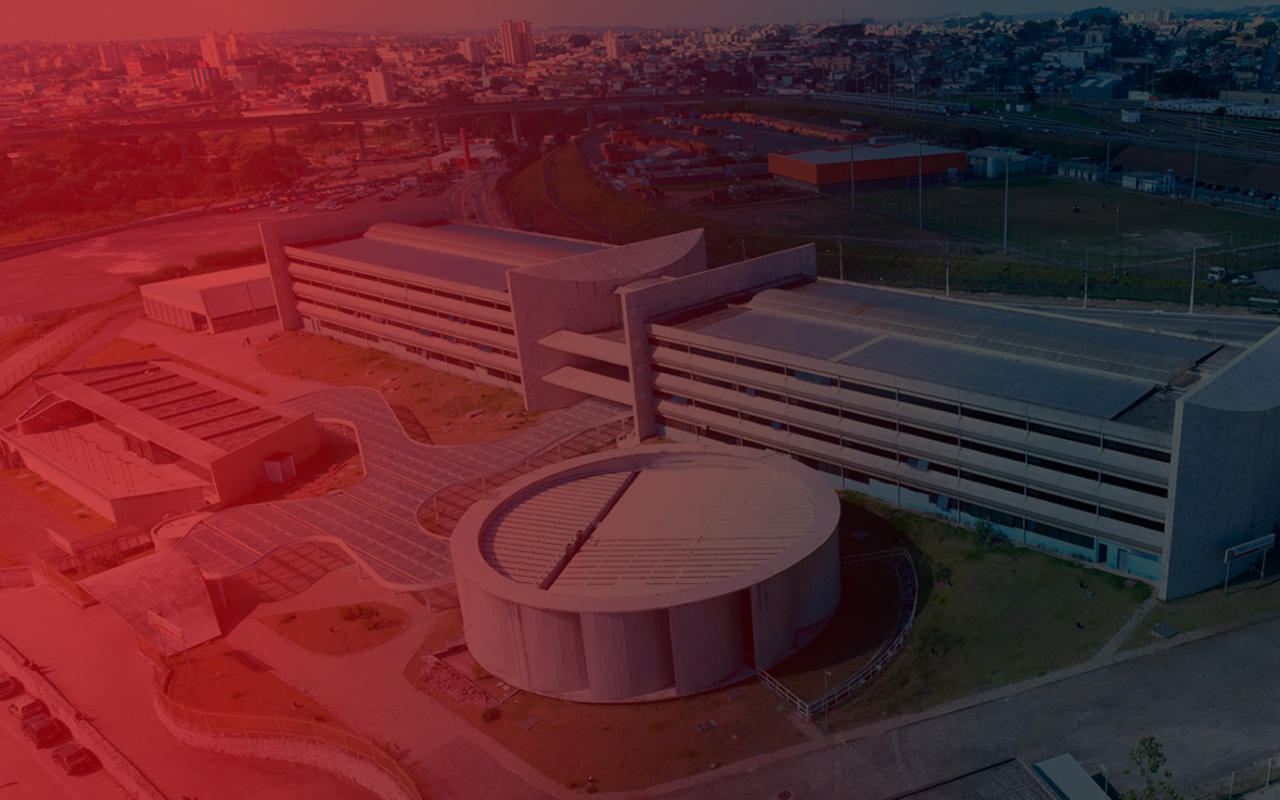
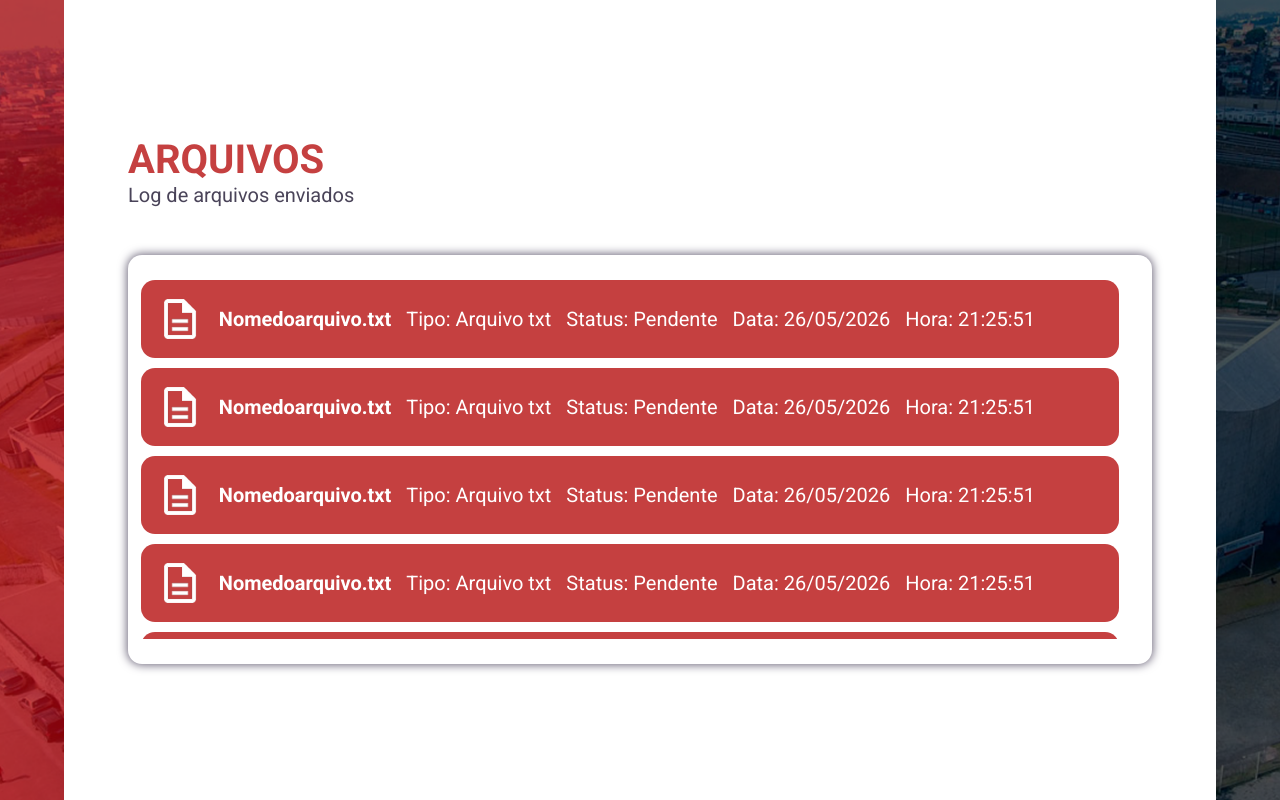
Before and after one commit to FATEC-Team-CPI/FATEC-AI-BOT-FrontEnd-Vue, a Vue app: page /arquivos in a window 1280 px wide. Before the commit this address had no page. Built offline with nearby package versions, Linux system fonts and the light colour scheme.

Commit message:
lista de arquivos

```diff
--- /dev/null
+++ b/src/Views/FileListView.vue
@@ -0,0 +1,74 @@
+<script setup lang="ts"></script>
+
+<template>
+  <div class="app-container app-container-bar">
+    <section>
+      <h1 class="app-title">ARQUIVOS</h1>
+      <h2 class="app-subtitle sub">Log de arquivos enviados</h2>
+    </section>
+    <section class="file-area">
+        <section class="file-list">
+            <section class="file">
+                <img id="file" src="../assets/file.png" alt="">
+                <p id="filename">Nomedoarquivo.txt</p>
+                <p>Tipo: Arquivo txt</p>
+                <p>Status: Pendente</p>
+                <p>Data: 26/05/2026</p>
+                <p>Hora: 21:25:51</p>
+            </section>
+            <section class="file">
+                <img id="file" src="../assets/file.png" alt="">
+                <p id="filename">Nomedoarquivo.txt</p>
+                <p>Tipo: Arquivo txt</p>
+                <p>Status: Pendente</p>
+                <p>Data: 26/05/2026</p>
+                <p>Hora: 21:25:51</p>
+            </section>
+            <section class="file">
+                <img id="file" src="../assets/file.png" alt="">
+                <p id="filename">Nomedoarquivo.txt</p>
+                <p>Tipo: Arquivo txt</p>
+                <p>Status: Pendente</p>
+                <p>Data: 26/05/2026</p>
+                <p>Hora: 21:25:51</p>
+            </section>
+            <section class="file">
+                <img id="file" src="../assets/file.png" alt="">
+                <p id="filename">Nomedoarquivo.txt</p>
+                <p>Tipo: Arquivo txt</p>
+                <p>Status: Pendente</p>
+                <p>Data: 26/05/2026</p>
+                <p>Hora: 21:25:51</p>
+            </section>
+            <section class="file">
+                <img id="file" src="../assets/file.png" alt="">
+                <p id="filename">Nomedoarquivo.txt</p>
+                <p>Tipo: Arquivo txt</p>
+                <p>Status: Pendente</p>
+                <p>Data: 26/05/2026</p>
+                <p>Hora: 21:25:51</p>
+            </section>
+            <section class="file">
+                <img id="file" src="../assets/file.png" alt="">
+                <p id="filename">Nomedoarquivo.txt</p>
+                <p>Tipo: Arquivo txt</p>
+                <p>Status: Pendente</p>
+                <p>Data: 26/05/2026</p>
+                <p>Hora: 21:25:51</p>
+            </section>
+            <section class="file">
+                <img id="file" src="../assets/file.png" alt="">
+                <p id="filename">Nomedoarquivo.txt</p>
+                <p>Tipo: Arquivo txt</p>
+                <p>Status: Pendente</p>
+                <p>Data: 26/05/2026</p>
+                <p>Hora: 21:25:51</p>
+            </section>
+
+        </section>
+    </section>
+  </div>
+
+</template>
+
+<style scoped src="../assets/docs.css"></style>
--- a/src/assets/docs.css
+++ b/src/assets/docs.css
@@ -14,9 +14,6 @@
   gap: 20px;
 }
 
-.options-area:hover{
-  transform: translateY(-1rem);
-}
 
 .options-btn {
   background-color: var(--color-primary-light);
@@ -89,7 +86,68 @@
   font-weight: 700;
   color: var(--color-white);
   transition: var(--transition-fast);
+  border-radius: var(--radius-lg);
+
 }
+
+.file-area {
+  border-radius: var(--radius-lg);
+  padding: 2vw 1vw;
+  box-shadow: 0px 0px 10px 1px var(--color-neutral-light);
+}
+
+.file-list {
+  display: flex;
+  flex-direction:column;
+  width: 100%;
+  gap: 10px;
+  min-height: 20vw;
+  max-height: 28vw;
+  overflow-y: scroll;
+
+}
+
+
+/* width */
+::-webkit-scrollbar {
+  width: 15px;
+}
+
+
+/* Track */
+::-webkit-scrollbar-track {
+  background-color: #b0b0b0;
+  border-radius: 20px;
+  margin-top: 10px;
+  margin-bottom: 20px;
+}
+
+/* Handle */
+::-webkit-scrollbar-thumb {
+  background: var(--color-primary-light);
+  border-radius: 10px;
+}
+
+/* Handle on hover */
+::-webkit-scrollbar-thumb:hover {
+  background: var(--color-primary);
+}
+
+
+.file{
+  border-radius: var(--radius-lg);
+  display: flex;
+  flex-direction: row;
+  padding: 15px;
+  gap: 15px;
+  width: 98%;
+  background-color: var(--color-primary-light);
+  align-items: center;
+  font-weight: 400;
+  font-size: 1.25rem;
+}
+
+
 /*
 .options-input::file-selector-button:hover{
   background-color: var(--color-primary-dark);
@@ -106,3 +164,11 @@
   width: 6rem;
   margin: auto 3rem;
 }
+
+#file{
+  height: 3rem;
+}
+
+#filename{
+  font-weight: 900;
+}
--- a/src/router/index.ts
+++ b/src/router/index.ts
@@ -34,6 +34,12 @@ const router = createRouter({
       meta: { transition: 'transition-normal' },
     },
     {
+      path: '/arquivos',
+      name: 'arquivos',
+      component: () => import('../Views/FileListView.vue'),
+      meta: { transition: 'transition-normal' },
+    },
+    {
       path: '/password-reset',
       name: 'reset',
       component: () => import('../Views/ResetPassword.vue'),
```
Also changed, not shown: src/assets/file.png (added).
